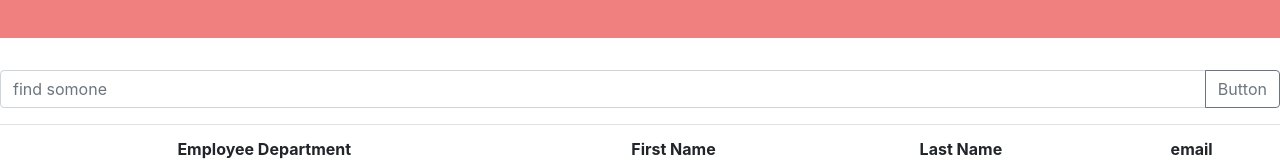
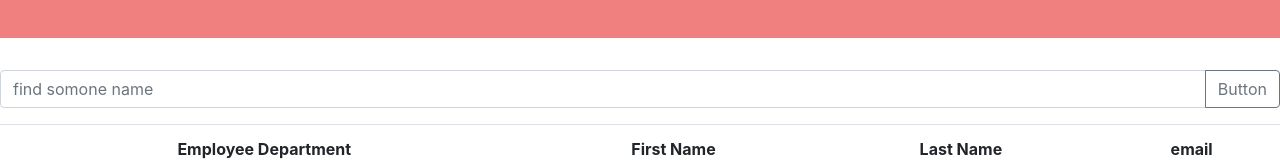
Before and after one commit to wilmer88/directory-react, a React (Create React App) app: page / in a window 1280 px wide. Shown: the part 211-372 px from the top of the page. Built offline with nearby package versions, Linux system fonts and the light colour scheme.

Commit message:
formsubmit change in searchbar.jsx

```diff
--- a/src/components/SearchBar/Searchbar.jsx
+++ b/src/components/SearchBar/Searchbar.jsx
@@ -5,7 +5,7 @@ class Searchbar extends Component {
     person: "",
   };
 
-  handleInputChange = (event) => {
+  handleFormSubmit = (event) => {
     const {name, value} = event.target;
     this.setState({
       [name]: value,
@@ -24,10 +24,10 @@ class Searchbar extends Component {
           <input
             name="person"
             value={this.state.person}
-            onchange={this.handleInputChange}
+            onchange={this.handleFormSubmit}
             type="text"
             className="form-control"
-            placeholder="find somone"
+            placeholder="find somone name"
             aria-label="Recipient's username"
             aria-describedby="button-addon2"
           />
```
